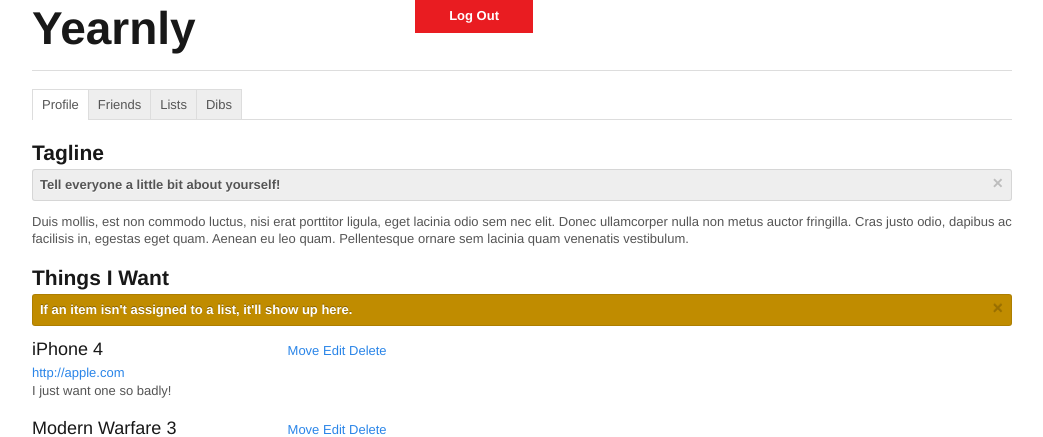
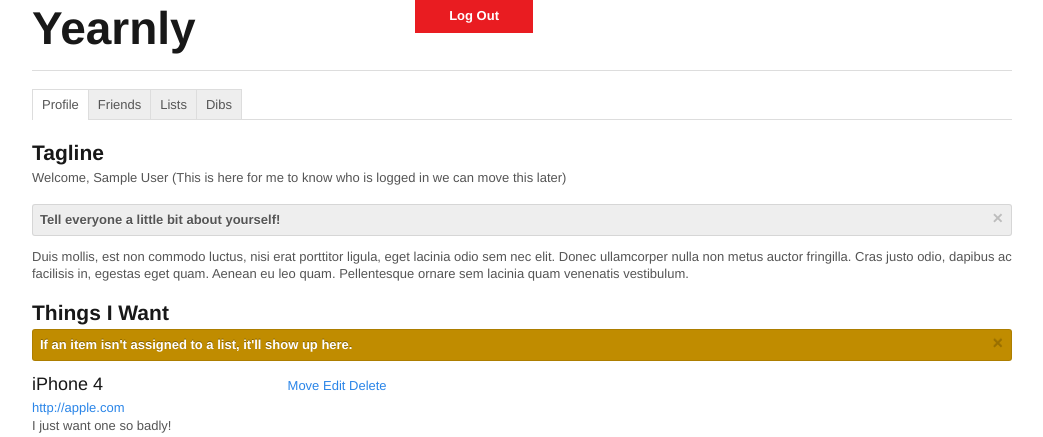
Before and after one commit to rblagahit/Yearnly, a PHP site: page /home.php in a window 1280 px wide. Shown: the top 437 px of the page, without its empty margins (118-1161 px from the left). Run offline with PHP 8.4, Linux system fonts and the light colour scheme; the visitor is signed in with stand-in values (Sample User, id 1); some libraries are stand-ins or nearby versions.

Commit message:
Fixed Authenticate
Now if a user signs up and everything goes right the user will be immediately logged in.

```diff
--- a/authenticate.php
+++ b/authenticate.php
@@ -1,5 +1,6 @@
 <?php
 require_once("classes/AutoLoader.php");
+session_unset();
 $user = new User($_POST);
 if(!$user->IsAuthenticated()){
 	$error = base64_encode("Wrong email or password.");
--- a/classes/Database.php
+++ b/classes/Database.php
@@ -57,6 +57,10 @@ class Database {
 
 	}
 
+	public function GetLastId(){
+		return $this->mysql->insert_id;
+	}
+
 	function __destruct() {
     	// close out the database connection;
     	$this->mysql->close();
--- a/classes/User.php
+++ b/classes/User.php
@@ -58,7 +58,7 @@ class User{
 	}
 
 	private function AuthenticateUser(){
-		$query = "select * from Users where email = '$this->email' AND password = '$this->password';";
+		$query = "select id, username, email, name from Users where email = '$this->email' AND password = '$this->password';";
 		$userData = $this->db->query($query);
 		if($userData){
 			$this->authenticated = true;
@@ -77,6 +77,7 @@ class User{
 	private function InsertUser(){
 		$insertQuery = "INSERT INTO Users (email,name,password) VALUES ('$this->email', '$this->name', '$this->password');";
 		if($this->db->insert($insertQuery)){
+			$_SESSION["userid"] = $this->db->GetLastId();
 			return true;
 		}else{
 			$this->errors[] = $this->db->mysql->error;
--- a/home.php
+++ b/home.php
@@ -7,13 +7,12 @@ if(isset($_SESSION["userid"])){
 		header("Location:index.php?id=".$error);
 	}
 }else{
-	$error = base64_encode("User not authenticated.");
+	$error = base64_encode("No user logged in.");
 	header("Location:index.php?id=".$error);
 }
 $page = new Page();
 echo $page->Html_Head();
 echo $page->Javascripts();
-
 ?>
 	<title>Yearnly</title>
 
@@ -39,6 +38,7 @@ echo $page->Javascripts();
 				<li class="active" id="profile_tab">
 					<div class="module" id="tagline">
 						<h4>Tagline</h4>
+						<p>Welcome, <?php echo $user->name; ?> (This is here for me to know who is logged in we can move this later)</p>
 						<div class="alert-box">
 							Tell everyone a little bit about yourself!
 							<a href="" class="close">&times;</a>
```
